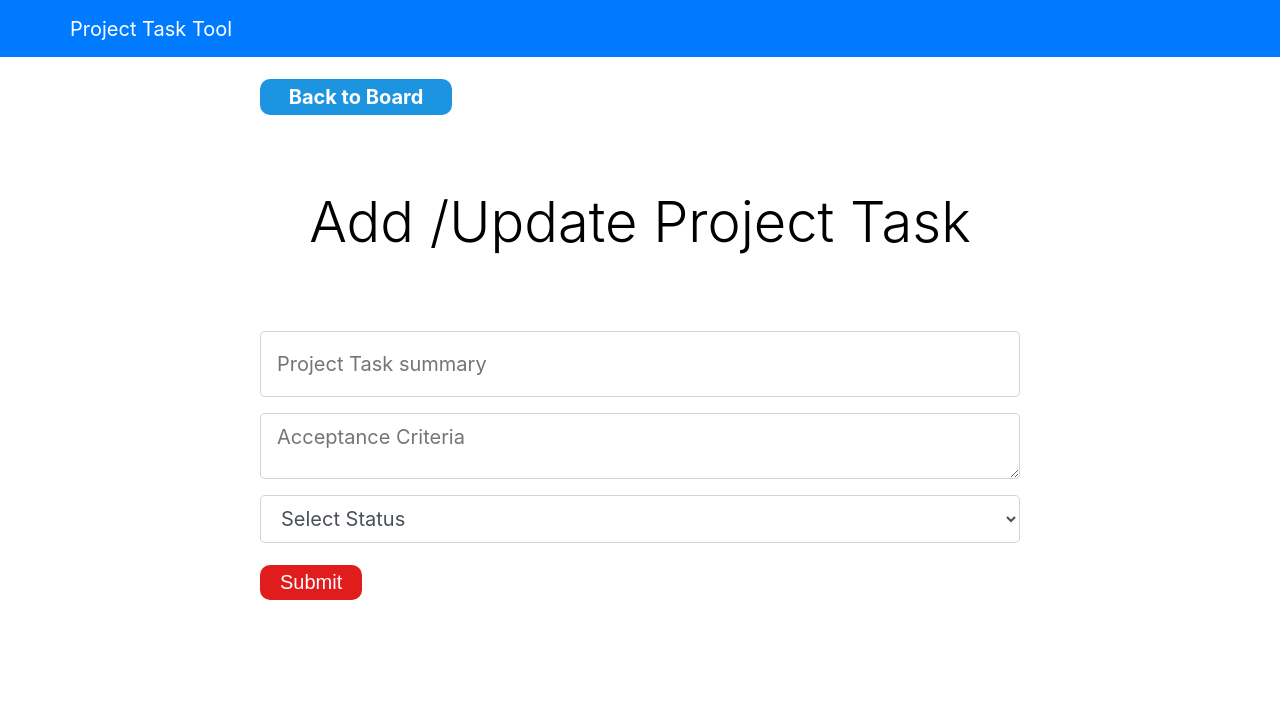
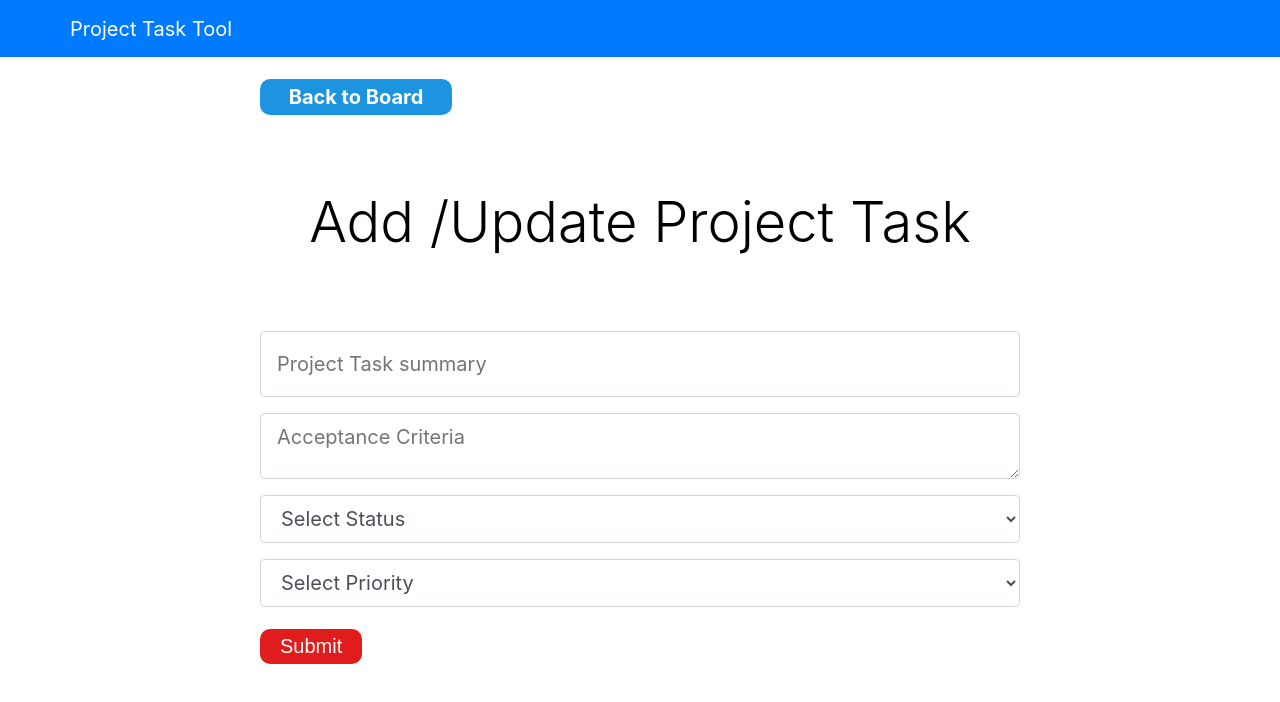
Before and after one commit to alionashm/projectFrontend, a React (Create React App) app: page /addProjectTask in a window 1280 px wide. Shown: the top 702 px of the page. Built offline with nearby package versions, Linux system fonts and the light colour scheme.

Commit message:
Add priority

```diff
--- a/src/components/ProjectTask/AddProjectTask.js
+++ b/src/components/ProjectTask/AddProjectTask.js
@@ -12,6 +12,7 @@ class AddProjectTask extends Component {
             summary: "",
             acceptanceCriteria: "",
             status: "",
+            priority: "",
             errors: {}
         };
         this.onChange = this.onChange.bind(this);
@@ -32,9 +33,9 @@ class AddProjectTask extends Component {
         const newProjectTask = {
             summary: this.state.summary,
             acceptanceCriteria: this.state.acceptanceCriteria,
-            status: this.state.status
+            status: this.state.status,
+            priority: this.state.priority
         }
-        //console.log(newProjectTask);
         this.props.addProjectTask(newProjectTask, this.props.history);
     }
     render(){
@@ -89,6 +90,20 @@ class AddProjectTask extends Component {
                                         <option value="DONE">DONE</option>
                                     </select>
                                 </div>
+                                <div className="form-group">
+                                    <select
+                                        className="form-control form-control-lg"
+                                        name="status"
+                                        value={this.state.priority}
+                                        onChange={this.onChange}
+                                    >
+                                        <option value="">Select Priority</option>
+                                        <option value="URGENT_AND_IMPORTANT">URGENT AND IMPORTANT</option>
+                                        <option value="URGENT_AND_UNIMPORTANT">URGENT AND UNIMPORTANT</option>
+                                        <option value="NOT_URGENT_AND_IMPORTANT">NOT URGENT AND IMPORTANT</option>
+                                        <option value="NOT_URGENT_AND_UNIMPORTANT">NOT URGENT AND UNIMPORTANT</option>
+                                    </select>
+                                </div>
                                 <input type="submit" className="btn btn-send" />
                             </form>
                         </div>
--- a/src/components/ProjectTask/ProjectTaskItem.js
+++ b/src/components/ProjectTask/ProjectTaskItem.js
@@ -11,8 +11,24 @@ class ProjectTaskItem extends Component {
 
     render() {
         const {project_task} = this.props;
+        var card_color = "";
+        if(this.props.project_task.priority === "URGENT_AND_IMPORTANT"){
+            card_color="card card-task card-task-red";
+        }
+
+        if(this.props.project_task.priority === "URGENT_AND_UNIMPORTANT"){
+            card_color="card card-task card-task-black";
+        }
+
+        if(this.props.project_task.priority === "NOT_URGENT_AND_IMPORTANT"){
+            card_color="card card-task card-task-green";
+        }
+
+        if(this.props.project_task.priority === "NOT_URGENT_AND_UNIMPORTANT"){
+            card_color="card card-task card-task-green";
+        }
         return (
-            <div className="card card-task">
+            <div className={card_color}>
                 <div className="card-task-header">
                     <div className="card-header text-primary">
                         ID: {project_task.id}
--- a/src/components/ProjectTask/UpdateProjectTask.js
+++ b/src/components/ProjectTask/UpdateProjectTask.js
@@ -12,6 +12,7 @@ class UpdateProjectTask extends Component {
             summary: "",
             acceptanceCriteria: "",
             status: "",
+            priority: "",
             errors: {}
         };
         this.onChange = this.onChange.bind(this);
@@ -27,14 +28,16 @@ class UpdateProjectTask extends Component {
             id,
             summary,
             acceptanceCriteria,
-            status
+            status,
+            priority
         } = nextProps.project_task;
 
         this.setState({
             id,
             summary,
             acceptanceCriteria,
-            status
+            status,
+            priority
         });
     }
 
@@ -50,6 +53,7 @@ class UpdateProjectTask extends Component {
             summary: this.state.summary,
             acceptanceCriteria: this.state.acceptanceCriteria,
             status: this.state.status,
+            priority: this.state.priority
         };
 
         this.props.addProjectTask(updatedTask, this.props.history);
@@ -108,6 +112,20 @@ class UpdateProjectTask extends Component {
                                         <option value="DONE">DONE</option>
                                     </select>
                                 </div>
+                                <div className="form-group">
+                                    <select
+                                        className="form-control form-control-lg"
+                                        name="priority"
+                                        value={this.state.priority}
+                                        onChange={this.onChange}
+                                    >
+                                       <option value="">Select Priority</option>
+                                        <option value="URGENT_AND_IMPORTANT">URGENT AND IMPORTANT</option>
+                                        <option value="URGENT_AND_UNIMPORTANT">URGENT AND UNIMPORTANT</option>
+                                        <option value="NOT_URGENT_AND_IMPORTANT">NOT URGENT AND IMPORTANT</option>
+                                        <option value="NOT_URGENT_AND_UNIMPORTANT">NOT URGENT AND UNIMPORTANT</option>
+                                    </select>
+                                </div>
                                 <input type="submit" className="btn btn-send" />
                             </form>
                         </div>
--- a/src/index.css
+++ b/src/index.css
@@ -143,6 +143,18 @@ code {
   background-color:rgb(0, 183, 255);
 }
 
+.card-task-red{
+  background-color:red;
+}
+
+.card-task-black{
+  background-color:black;
+}
+
+.card-task-green{
+  background-color:green;
+}
+
 .card-task-header{
   display:flex;
   flex-direction:row;
```
